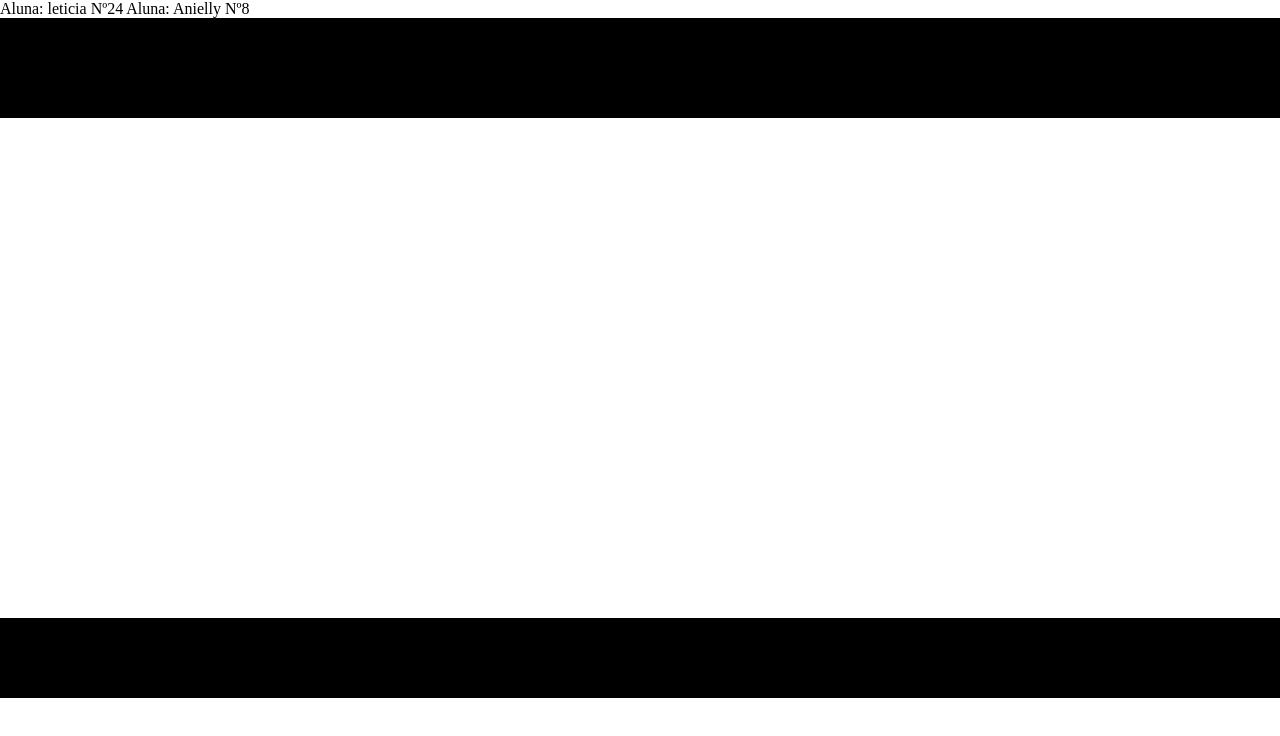
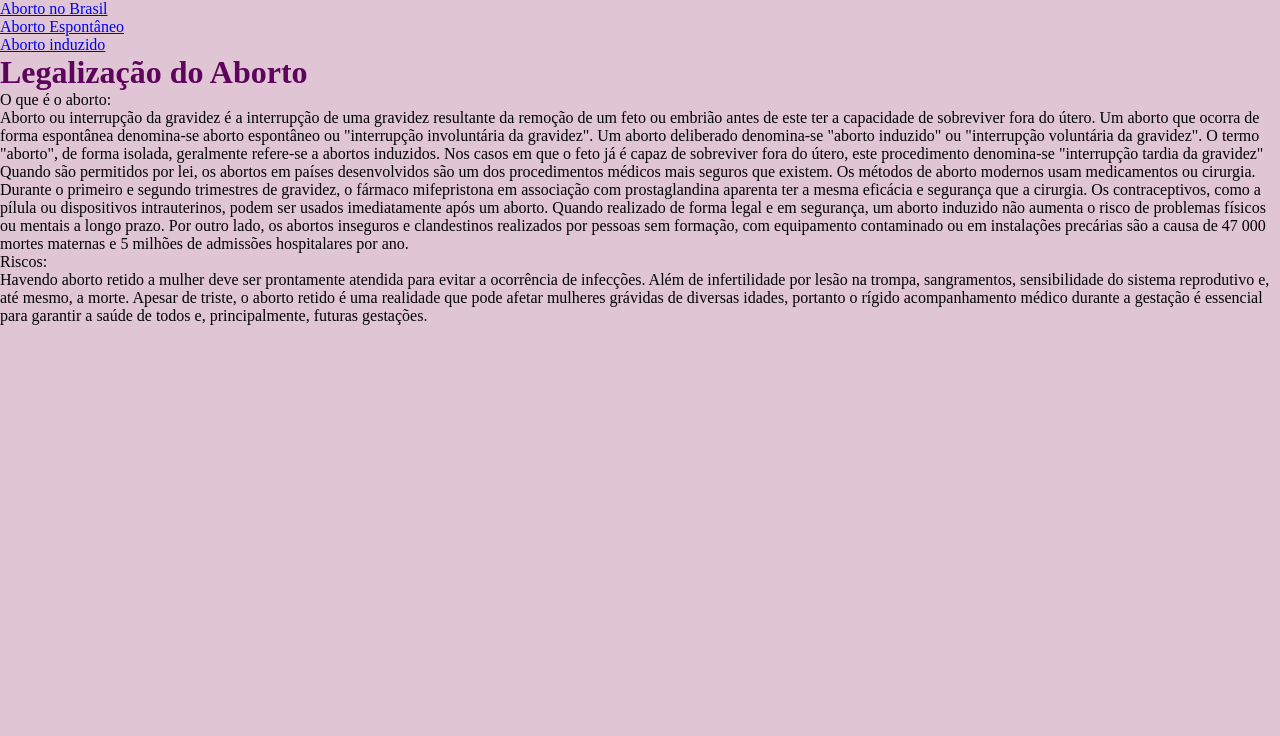
Before and after one commit to anielly235/segundof_2023, a plain HTML site: page index.html in a window 1280 px wide. Drawn offline with Linux system fonts and the light colour scheme.

Commit message:
Update index.html

```diff
--- a/index.html
+++ b/index.html
@@ -4,24 +4,59 @@
     <meta charset="UTF-8">
     <meta http-equiv="X-UA-Compatible" content="IE=edge">
     <meta name="viewport" content="width=device-width, initial-scale=1.0">
-    <title>Legalização do Aborto</title>
+    <title>legalização do Aborto</title>
     <link rel="stylesheet" href="geral.css">
 </head>
+<style>
+    body {
+        background-color: rgb(224, 198, 213);
+    }
+    h1{
+        color: rgb(95, 4, 92);
+    }
+</style>
 <body>
+    <nav>
+        <ul>
+            <li>
+                <a href="aborto no Brasil.html">Aborto no Brasil</a>
+            </li>
+            <li>
+                <a href="aborto Espontâneo.html">Aborto Espontâneo</a>
+            </li>
+            <li>
+                <a href="aborto induzido">Aborto induzido</a>
+            </li>
+        </ul>
+    </nav>
+    <h1>Legalização do Aborto</h1>
+    <p>O que é o aborto:</p>
+    <p>Aborto ou interrupção da gravidez é a interrupção de uma gravidez resultante da remoção de um
+feto ou embrião antes de este ter a capacidade de sobreviver fora do útero.
+Um aborto que ocorra de forma espontânea denomina-se aborto espontâneo ou
+"interrupção involuntária da gravidez". Um aborto deliberado denomina-se "aborto induzido" ou
+"interrupção voluntária da gravidez". O termo "aborto", de forma isolada, geralmente refere-se a abortos
+induzidos. Nos casos em que o feto já é capaz de sobreviver fora do útero, este procedimento denomina-se
+"interrupção tardia da gravidez"
+Quando são permitidos por lei, os abortos em países desenvolvidos são um dos procedimentos médicos mais
+seguros que existem. Os métodos de aborto modernos usam medicamentos ou cirurgia. Durante o primeiro
+ e segundo trimestres de gravidez, o fármaco mifepristona em associação com prostaglandina aparenta ter a mesma
+eficácia e segurança que a cirurgia. Os contraceptivos, como a pílula ou dispositivos intrauterinos,
+podem ser usados imediatamente após um aborto. Quando realizado de forma legal e em segurança, um aborto
+induzido não aumenta o risco de problemas físicos ou mentais a longo prazo. Por outro lado, os abortos
+inseguros e clandestinos realizados por pessoas sem formação, com equipamento contaminado ou em instalações
+precárias são a causa de 47 000 mortes maternas e 5 milhões de admissões hospitalares por ano.
+</p>
+<p>Riscos:</p>
+<p>Havendo aborto retido a mulher deve ser prontamente atendida para evitar a
+ocorrência de infecções. Além de infertilidade por lesão na trompa,
+sangramentos, sensibilidade do sistema reprodutivo e, até mesmo, a morte.
+Apesar de triste, o aborto retido é uma realidade que pode afetar mulheres
+grávidas de diversas idades, portanto o rígido acompanhamento médico durante
+a gestação é essencial para garantir a saúde de todos e, principalmente,
+futuras gestações.</p>
+<img src="" alt="">
 
-   <ul>
-    <li>Aluna: leticia Nº24
-        Aluna: Anielly Nº8</li>
-   </ul>
 
-  <header class="banner">
-
-  </header>
-  <section class="conteudo">
-
-  </section>
-  <footer class="rodape">
-
-  </footer>
 </body>
 </html>
```
